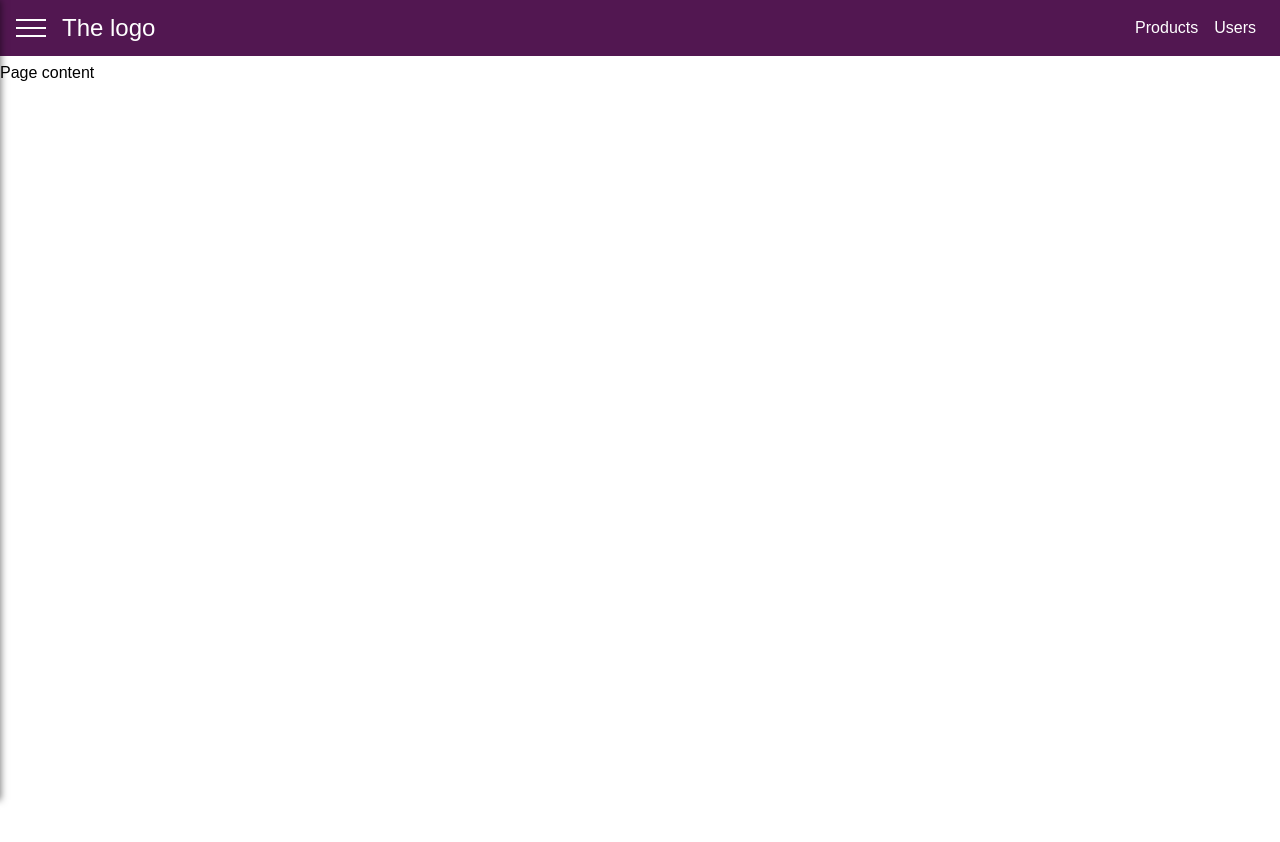
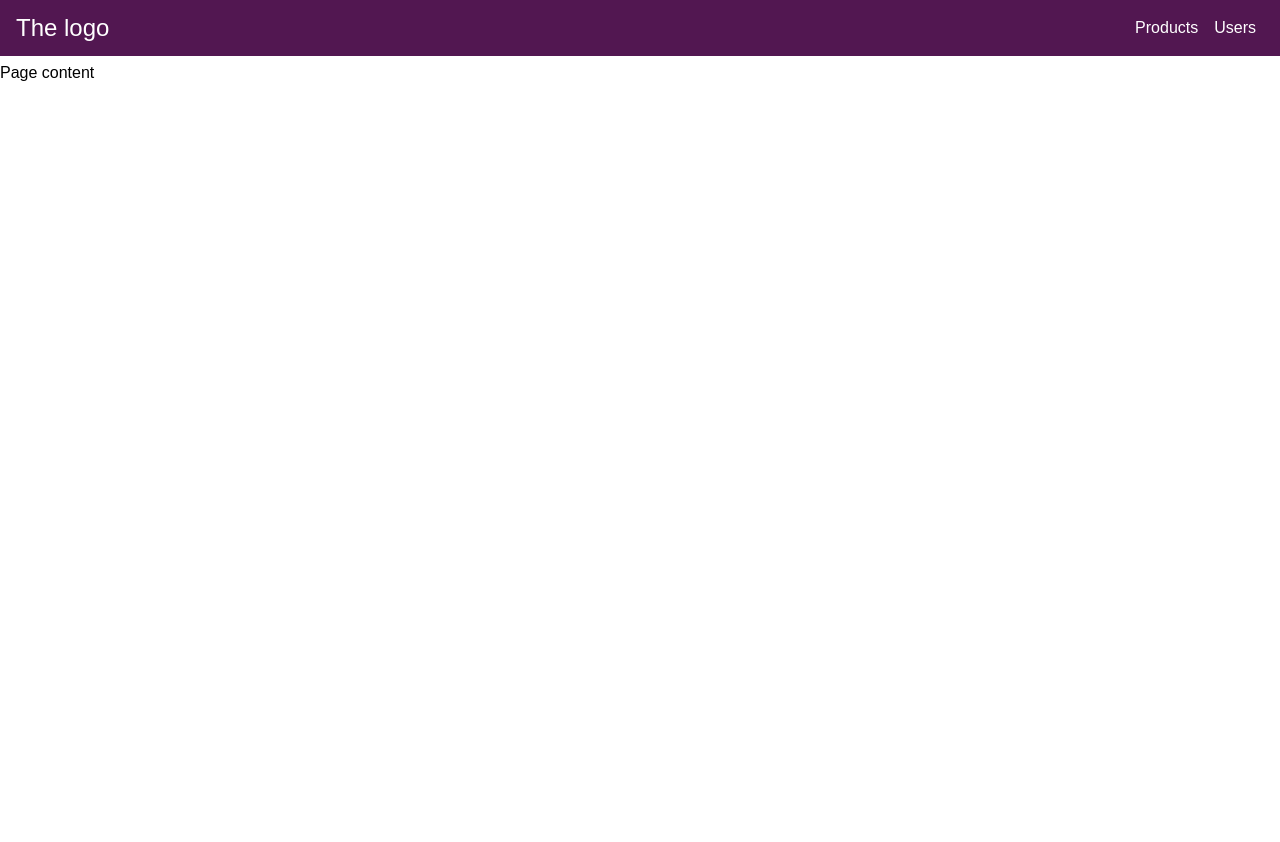
Before and after one commit to alanmaranto/React-Navigation-Bar, a React (Create React App) app: page / in a window 1280 px wide. Shown: the top 842 px of the page. Built offline with nearby package versions, Linux system fonts and the light colour scheme.

Commit message:
feature(responsive): media querys

```diff
--- a/src/components/SideDrawer/SideDrawer.css
+++ b/src/components/SideDrawer/SideDrawer.css
@@ -38,3 +38,9 @@
 .side-drawer a:active {
   color: #fa923f;
 }
+
+@media (min-width: 769px) {
+    .side-drawer {
+        display: none;
+    }
+}
--- a/src/components/Toolbar/Toolbar.css
+++ b/src/components/Toolbar/Toolbar.css
@@ -47,3 +47,18 @@
 .spacer {
   flex: 1;
 }
+
+@media (max-width: 768px) {
+  .toolbar_navigation-items {
+    display: none;
+  }
+}
+
+@media (min-width: 769px) {
+  .toolbar__toggle-button {
+    display: none;
+  }
+  .toolbar__logo {
+      margin-left: 0;
+  }
+}
--- a/src/components/Toolbar/Toolbar.js
+++ b/src/components/Toolbar/Toolbar.js
@@ -5,7 +5,7 @@ import "./Toolbar.css";
 const Toolbar = ({ drawerClickHandler}) => (
   <header className="toolbar">
     <nav className="toolbar__navigation">
-      <div>
+      <div className="toolbar__toggle-button">
           <DrawerToggleButton drawerClickHandler={drawerClickHandler} />
       </div>
       <div className="toolbar__logo">
```
